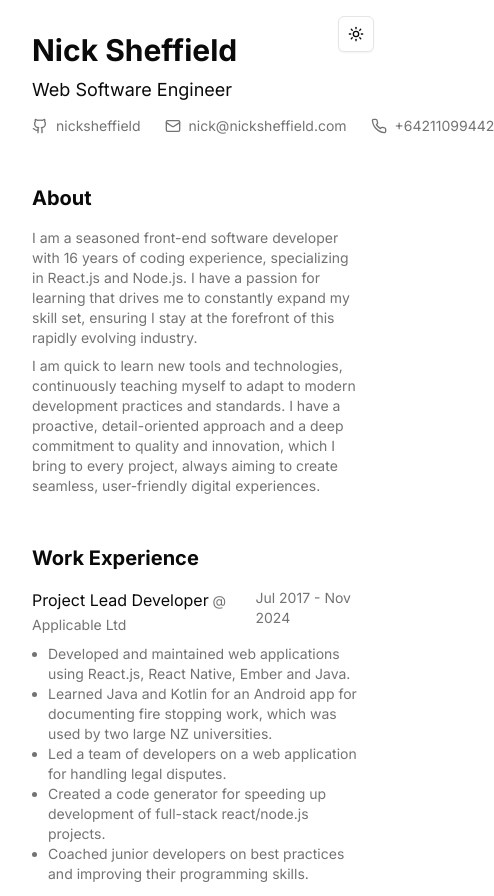
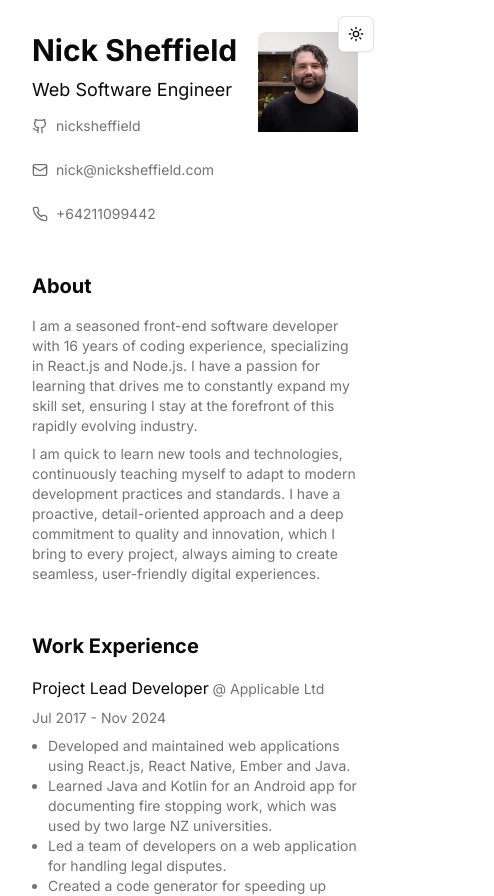
Before and after one commit to nicksheffield/nicksheffield.github.io, a Next.js app: page / in a window 390 px wide. Shown: the top 896 px of the page, 494 px wide, since content can reach past the window. Built offline with nearby package versions, Linux system fonts and the light colour scheme.

Commit message:
feat: improved mobile layout

```diff
--- a/src/app/page.tsx
+++ b/src/app/page.tsx
@@ -115,12 +115,12 @@ export default function Home() {
 				<ThemeSwitch />
 			</div>
 			<main className="flex flex-col gap-12 mx-auto max-w-2xl">
-				<div className="flex items-center justify-between gap-2">
+				<div className="flex sm:items-center justify-between gap-2">
 					<div className="flex flex-col gap-2">
 						<div className="text-3xl font-bold">Nick Sheffield</div>
 						<div className="text-lg">Web Software Engineer</div>
 
-						<div className="flex gap-6 mt-1">
+						<div className="flex gap-6 mt-1 flex-wrap">
 							<a
 								href="https://github.com/nicksheffield"
 								className="text-muted-foreground text-sm flex items-center gap-2"
@@ -146,7 +146,7 @@ export default function Home() {
 							</a>
 						</div>
 					</div>
-					<div className="rounded-lg overflow-hidden">
+					<div className="rounded-lg overflow-hidden shrink-0">
 						<Image
 							src="/nick.png"
 							alt="Nick Sheffield"
@@ -187,7 +187,7 @@ export default function Home() {
 								key={experience.company}
 								className="flex flex-col gap-2"
 							>
-								<div className="flex justify-between">
+								<div className="flex justify-between sm:flex-row flex-col gap-2">
 									<div className="flex flex-col gap-2">
 										<div className="">
 											{experience.role}
@@ -251,7 +251,7 @@ export default function Home() {
 				<div className="flex flex-col gap-4">
 					<div className="text-xl font-bold">Projects</div>
 
-					<div className="grid grid-cols-2 gap-4 -mx-6">
+					<div className="grid grid-cols-1 sm:grid-cols-2 gap-4 -mx-6">
 						{projects.map((project) => (
 							<Card
 								key={project.name}
```
